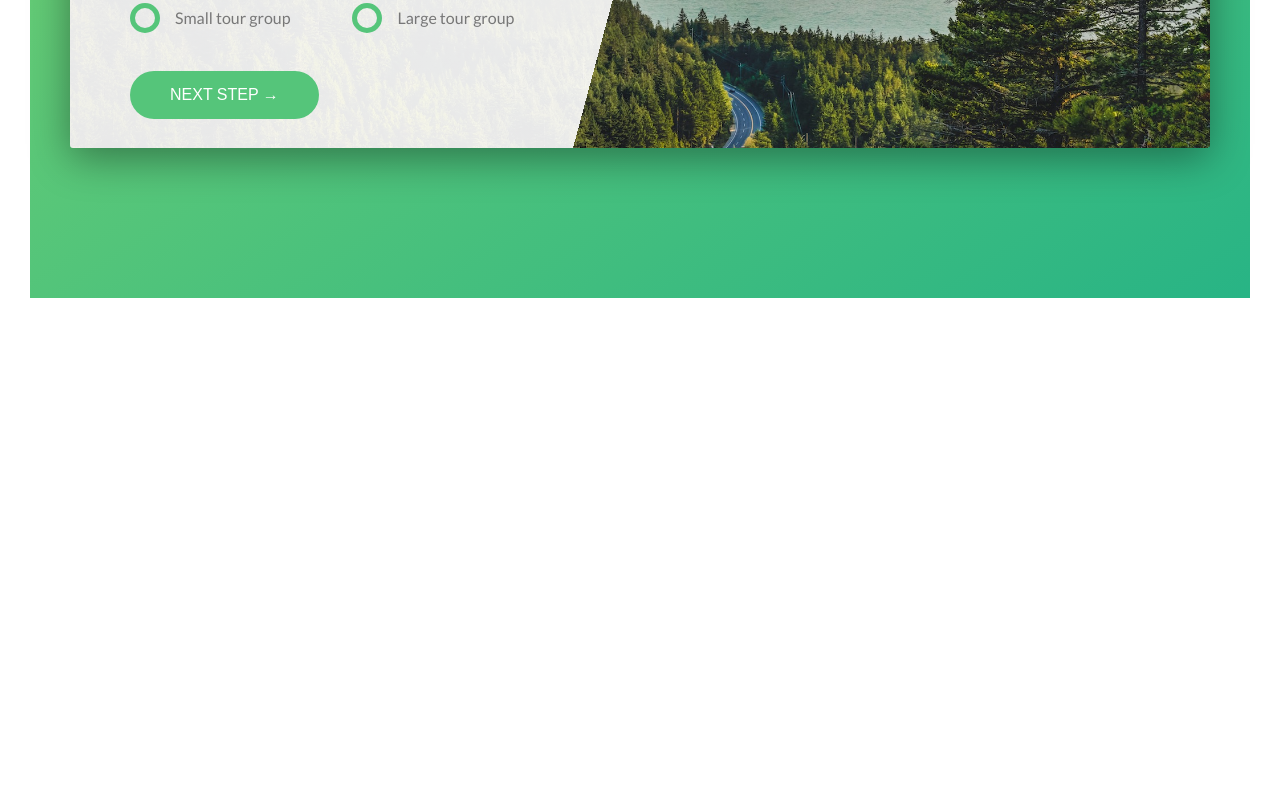
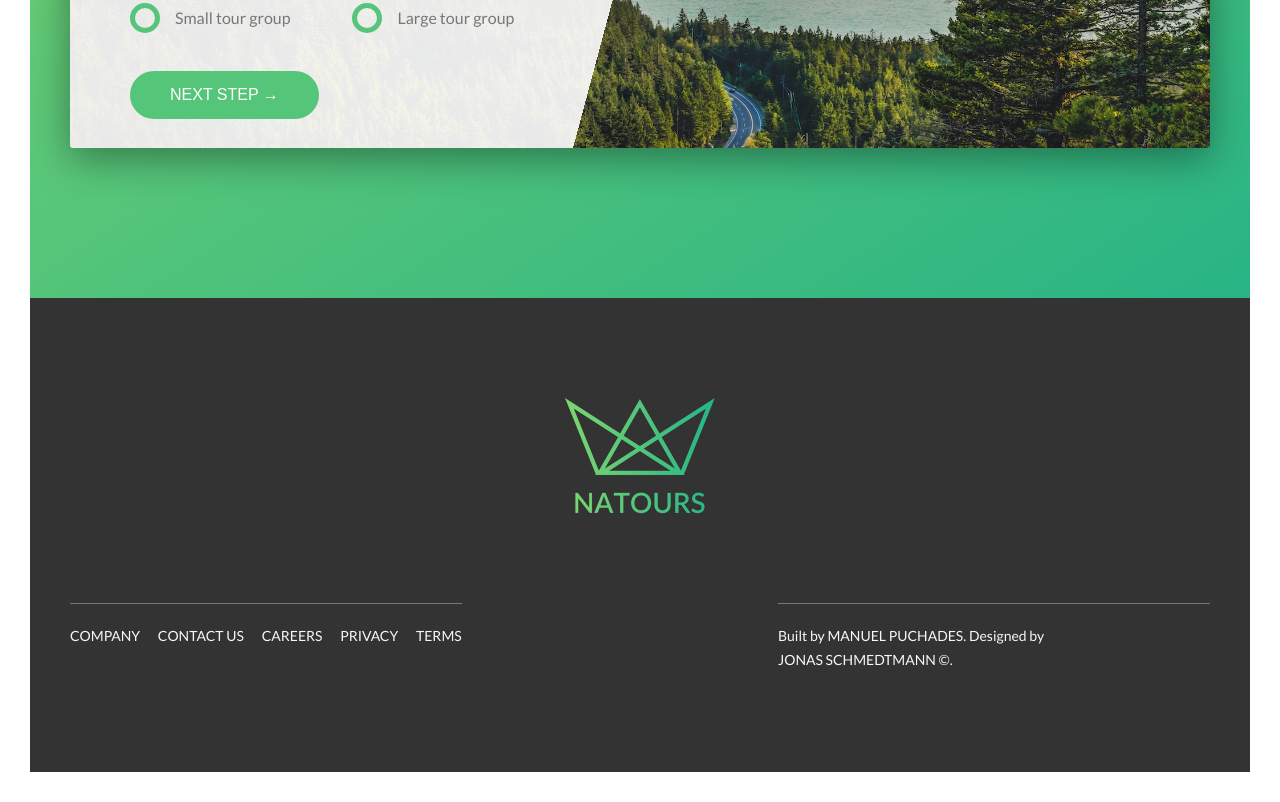
Before and after one commit to nelopuchades/natours-project, a website: page index.html in a window 1280 px wide. Shown: the part 5187-5989 px from the top of the page. Before the commit the page ends 5515 px from the top, so only its background shows below. Drawn offline with Linux system fonts and the light colour scheme.

Commit message:
Footer Section - Finished

```diff
--- a/index.html
+++ b/index.html
@@ -335,8 +335,31 @@
                     </div>
                 </div>
             </section>
+        </main>
 
-        </main>
+        <footer class="footer">
+            <div class="footer__logo-box">
+                <img src="img/logo-green-2x.png" alt="Full logo" class="footer__logo">
+            </div>
+            <div class="row">
+                <div class="col-1-of-2">
+                    <div class="footer__navigation">
+                        <ul class="footer__list">
+                            <li class="footer__item"><a href="#" class="footer__link">Company</a></li>
+                            <li class="footer__item"><a href="#" class="footer__link">Contact us</a></li>
+                            <li class="footer__item"><a href="#" class="footer__link">Careers</a></li>
+                            <li class="footer__item"><a href="#" class="footer__link">Privacy</a></li>
+                            <li class="footer__item"><a href="#" class="footer__link">Terms</a></li>
+                        </ul>
+                    </div>
+                </div>
+                <div class="col-1-of-2">
+                    <p class="footer__copyright">
+                        Built by <a href="#" class="footer__link">Manuel Puchades</a>. Designed by <a href="" class="footer__link">Jonas Schmedtmann &copy</a>.
+                    </p>
+                </div>
+            </div>
+        </footer>
 
                <!--
         <section class=grid-test>
--- a/sass/abstracts/_variables.scss
+++ b/sass/abstracts/_variables.scss
@@ -14,6 +14,7 @@ $color-grey-light-2: #eee;
 
 $color-grey-dark: #777;
 $color-grey-dark-2: #999;
+$color-grey-dark-3: #333;
 
 $color-white: #FFF;
 $color-black: #000;
--- /dev/null
+++ b/sass/layout/_footer.scss
@@ -0,0 +1,62 @@
+.footer {
+    background-color: $color-grey-dark-3;
+    padding: 10rem 0;
+    font-size: 1.4rem;
+    color: $color-grey-light-1;
+
+    &__logo-box {
+        text-align: center;
+        margin-bottom: 8rem;
+    }
+
+    &__logo {
+        width: 15rem;
+        height: auto;
+    }
+
+    &__navigation {
+        border-top: 1px solid $color-grey-dark;
+        padding-top: 2rem;
+        display: inline-block;
+    }
+
+    &__list {
+        list-style: none;
+    }
+
+    &__item {
+        display: inline-block;
+
+        &:not(:last-child){
+            margin-right: 1.5rem;
+        }
+
+    }
+
+    &__link {
+        &:link,
+        &:visited {
+            color: $color-grey-light-1;
+            background-color: $color-grey-dark-3;
+            text-decoration: none;
+            text-transform: uppercase;
+            display: inline-block;
+            transition: all .2s;
+        }
+
+        &:hover,
+        &:active {
+            color: $color-primary;
+            box-shadow: 0 1rem 2rem rgba($color-black, .4);
+            transform: rotate(5deg) scale(1.3);
+        }
+    }
+
+    &__copyright {
+        border-top: 1px solid $color-grey-dark;
+        padding-top: 2rem;
+        width: 80%;
+        float: right;
+    }
+
+}
--- a/sass/main.scss
+++ b/sass/main.scss
@@ -17,5 +17,6 @@
 
 @import "layout/header";
 @import "layout/grid";
+@import "layout/footer";
 
 @import "pages/home";
```
Also changed, not shown: css/style.css.
